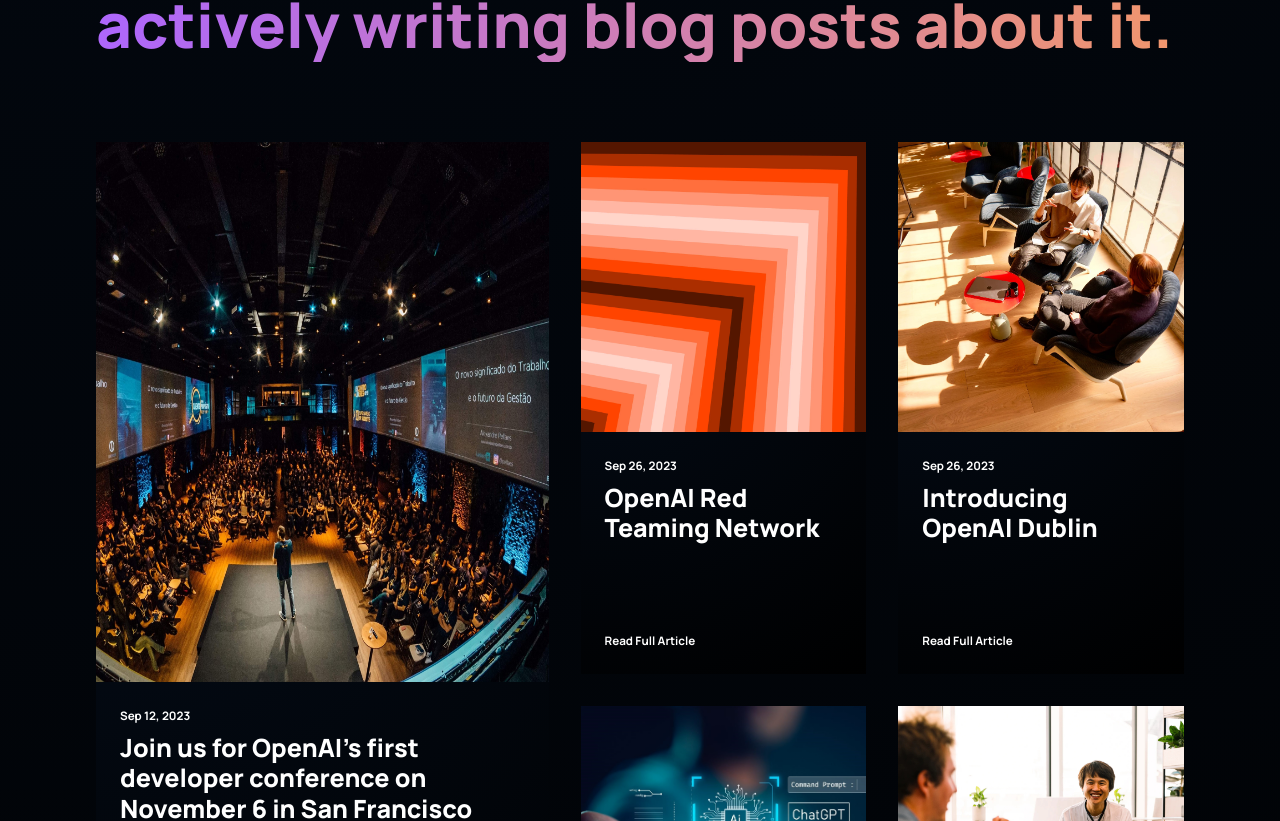
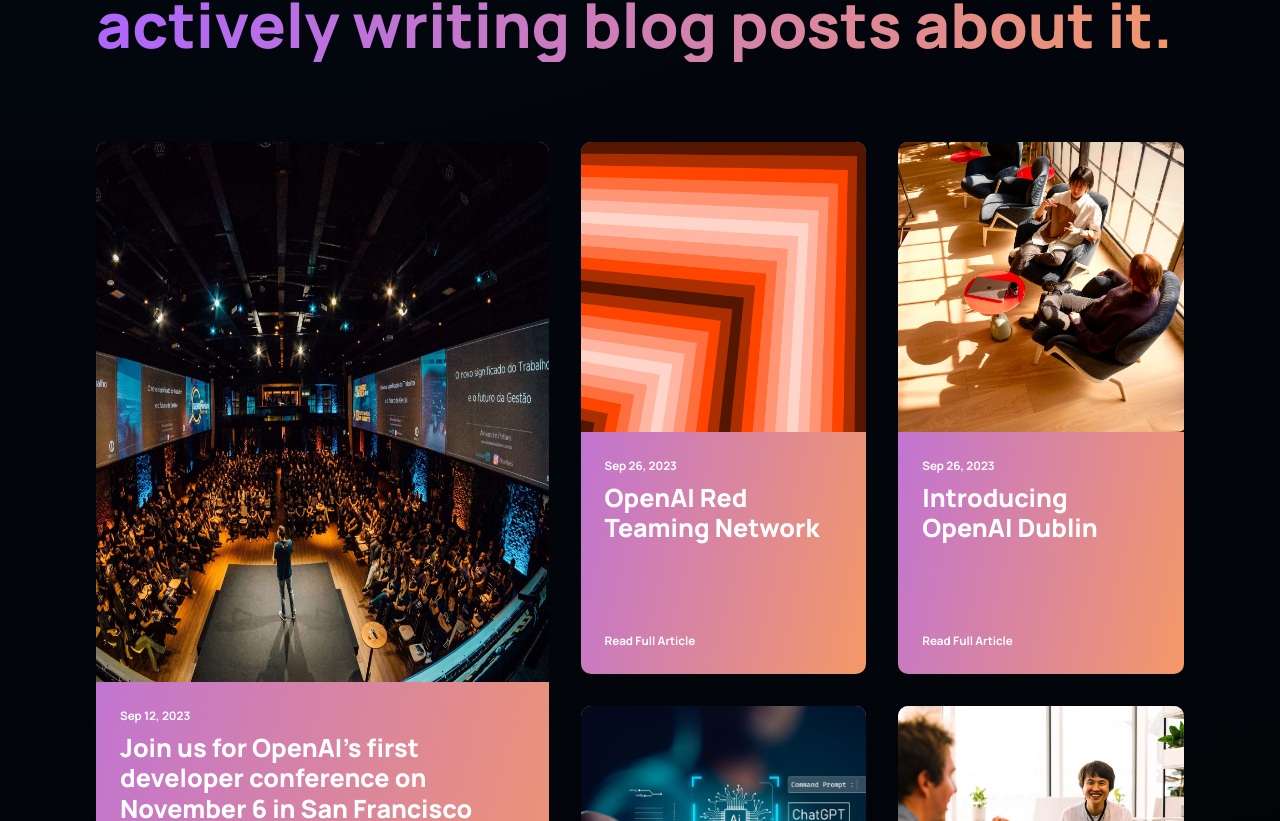
Before and after one commit to amiladimantha/GPT_5.0, a React (Create React App) app: page / in a window 1280 px wide. Shown: the part 3339-4160 px from the top of the page. Built offline with nearby package versions, Linux system fonts and the light colour scheme.

Commit message:
article css changes

```diff
--- a/src/components/article/Article.jsx
+++ b/src/components/article/Article.jsx
@@ -1,7 +1,7 @@
 import React from 'react';
 import './article.css';
 
-const Article = ({ imgUrl, date, text }) => (
+const Article = ({ imgUrl, date, text, link }) => (
   <div className="gpt3__blog-container_article">
     <div className="gpt3__blog-container_article-image">
       <img src={imgUrl} alt="blog_image" />
@@ -9,9 +9,9 @@ const Article = ({ imgUrl, date, text }) => (
     <div className="gpt3__blog-container_article-content">
       <div>
         <p>{date}</p>
-        <h3>{text}</h3>
+        <a href={link} target='_blank' rel="noopener noreferrer"><h3>{text}</h3></a>
       </div>
-      <p>Read Full Article</p>
+      <a href={link} target='_blank' rel="noopener noreferrer"> <p>Read Full Article</p></a>
     </div>
   </div>
 );
--- a/src/components/article/article.css
+++ b/src/components/article/article.css
@@ -4,18 +4,20 @@
 
     display: flex;
     flex-direction: column;
-    background: var(--color-footer);
+    background: var(--gradient-bar);
+    border-radius: 10px;
 }
 
 .gpt3__blog-container_article-image {
     width: 100%;
     height: 100%;
-    background: var(--color-bg);
 }
 
 .gpt3__blog-container_article-image img {
     width: 100%;
     height: 100%;
+    border-top-right-radius: 10px;
+    border-top-left-radius: 10px;
 }
 
 .gpt3__blog-container_article-content {
```
